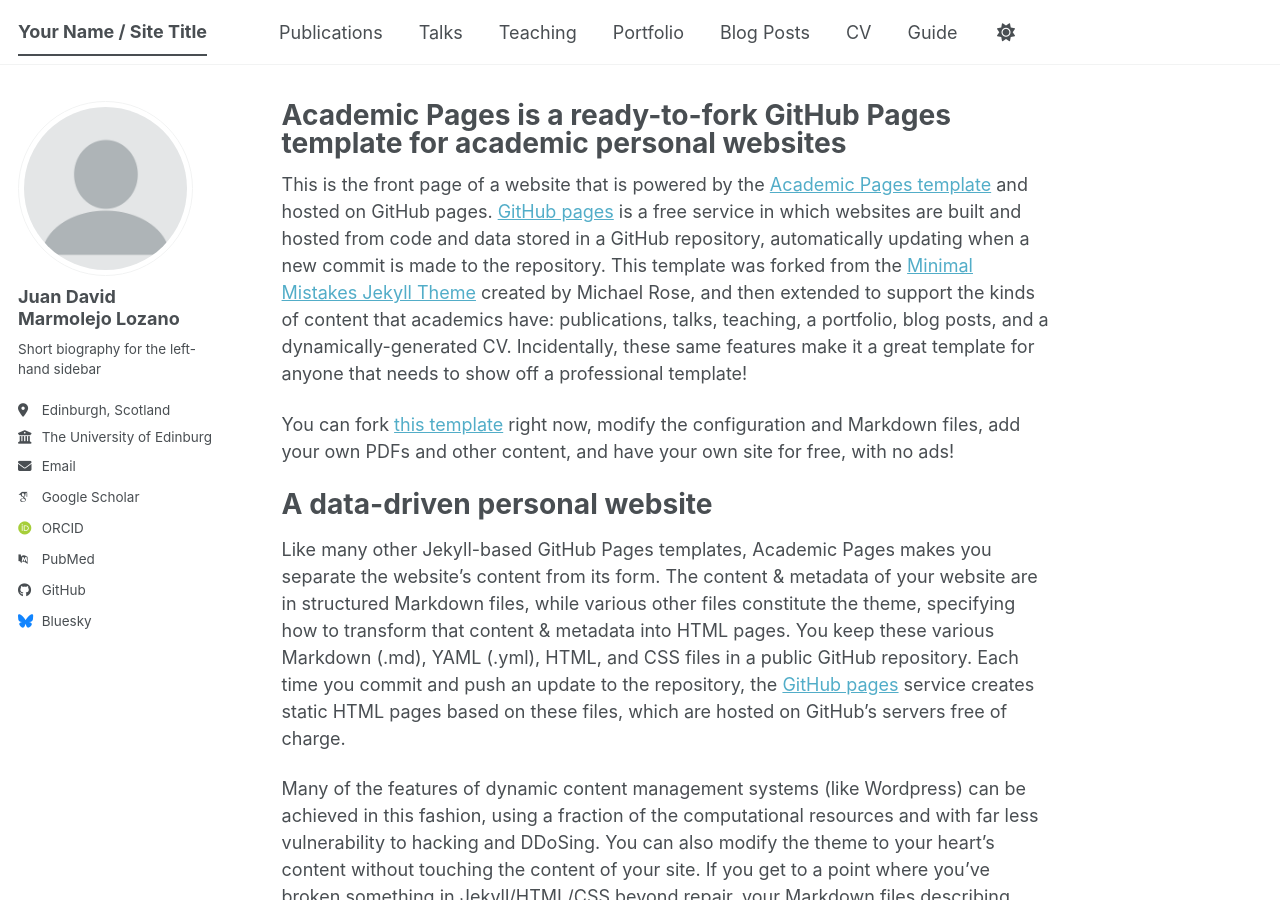
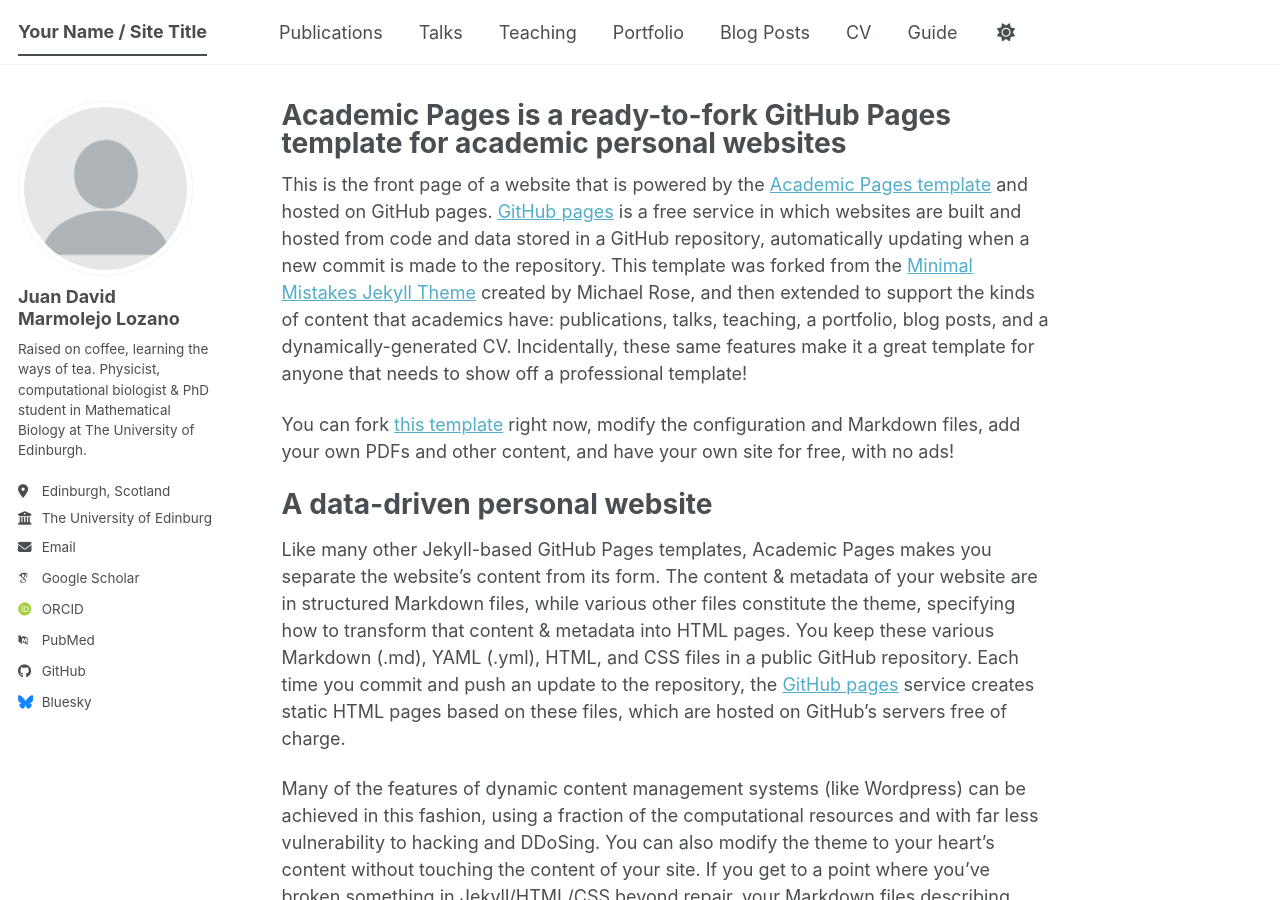
Before and after one commit to jdmarmolejo/jdmarmolejo.github.io, a Jekyll site: the page built from _pages/about.md, in a window 1280 px wide and 900 px high. Built offline with Jekyll 4.4.1, drawn with Linux system fonts in a browser that asks for light colours; some web fonts are replaced; a script bundle is joined from its source files by our own code; library files that are not in the unit come from our copies.

Commit message:
Update _config.yml
I added new information to the left sidebar of the webpage

```diff
--- a/_config.yml
+++ b/_config.yml
@@ -26,7 +26,7 @@
   avatar           : "profile.png"
   name             : "Juan David Marmolejo Lozano"
   pronouns         : # example: "she/her"
-  bio              : "Short biography for the left-hand sidebar"
+  bio              : "Raised on coffee, learning the ways of tea. Physicist, computational biologist & PhD student in Mathematical Biology at The University of Edinburgh."
   location         : "Edinburgh, Scotland"
   employer         : "The University of Edinburgh"
   uri              : # URL
@@ -57,7 +57,7 @@
 
   # Social media
   artstation       : # Username
-  bluesky          : "bsky.app" # Replace this with you Bluesky username
+  bluesky          : "bsky.app/profile/randomancer.bsky.social" # Replace this with you Bluesky username
   facebook         : # Username
   flickr           : # Username
   foursquare       : # Username
```
